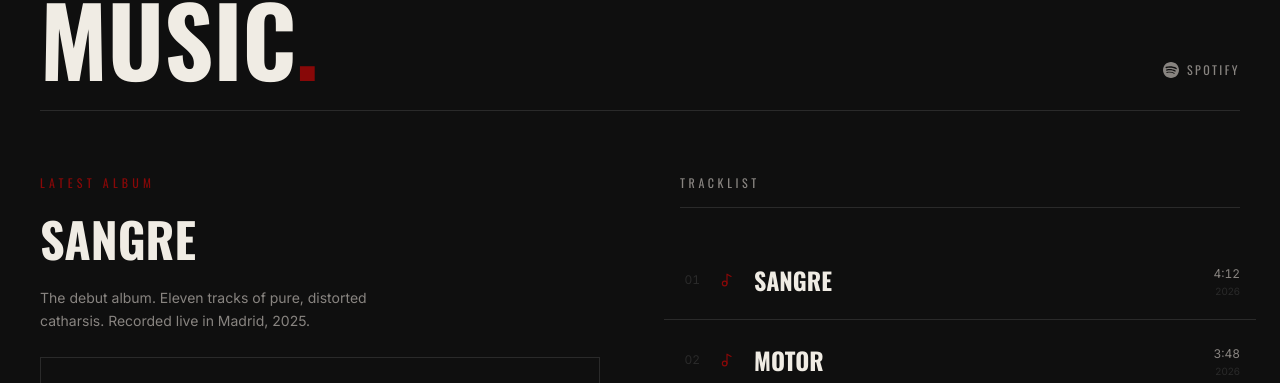
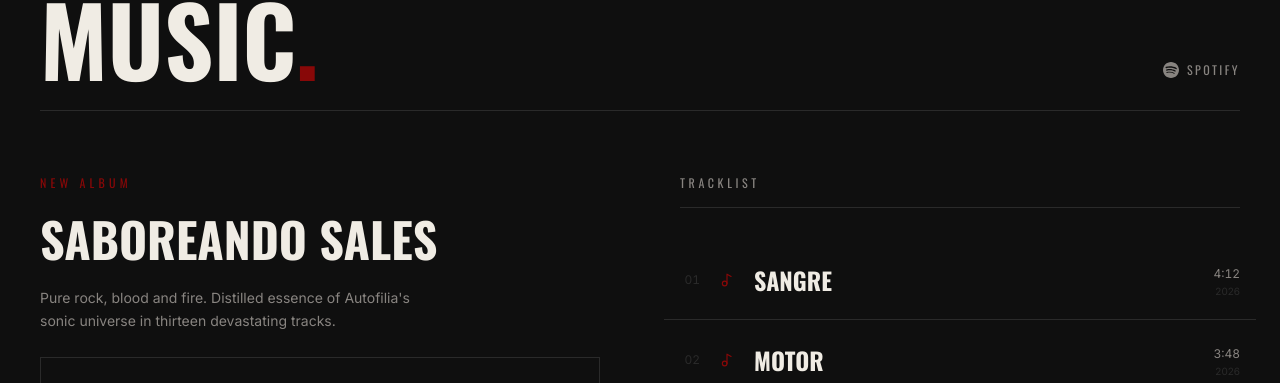
Before and after one commit to JoigmnzDev/autofilia-rock-web, a Next.js app: page / in a window 1280 px wide. Shown: the part 2305-2688 px from the top of the page. Built offline with nearby package versions, Linux system fonts and the light colour scheme; grey boxes are pictures that could not be loaded.

Commit message:
feat: update music section with new album "Saboreando Sales"
Update Spotify embed and album details for new release.

Co-authored-by: Joigmnz Dev <168275434+JoigmnzDev@users.noreply.github.com>

```diff
--- a/components/music-section.tsx
+++ b/components/music-section.tsx
@@ -49,16 +49,16 @@ export default function MusicSection() {
               className="text-[#880808] text-xs tracking-[0.35em]"
               style={{ fontFamily: 'var(--font-oswald), Impact, sans-serif' }}
             >
-              LATEST ALBUM
+              NEW ALBUM
             </p>
             <h3
               className="text-3xl md:text-5xl font-bold text-[#f0ece4]"
               style={{ fontFamily: 'var(--font-oswald), Impact, sans-serif' }}
             >
-              SANGRE
+              SABOREANDO SALES
             </h3>
             <p className="text-[#888480] text-sm leading-relaxed max-w-sm">
-              The debut album. Eleven tracks of pure, distorted catharsis. Recorded live in Madrid, 2025.
+              Pure rock, blood and fire. Distilled essence of Autofilia's sonic universe in thirteen devastating tracks.
             </p>
 
             {/* Spotify embed placeholder */}
@@ -68,8 +68,8 @@ export default function MusicSection() {
             >
               {/* Replace this iframe src with your actual Spotify album/track URI */}
               <iframe
-                title="Autofilia on Spotify"
-                src="https://open.spotify.com/embed/artist/6eUKZXaKkcviH0Ku9w2n3V?utm_source=generator&theme=0"
+                title="Autofilia - Saboreando Sales on Spotify"
+                src="https://open.spotify.com/embed/album/0AbFFTfM96AJWToU49venu?utm_source=generator&theme=0"
                 width="100%"
                 height="352"
                 frameBorder="0"
```
